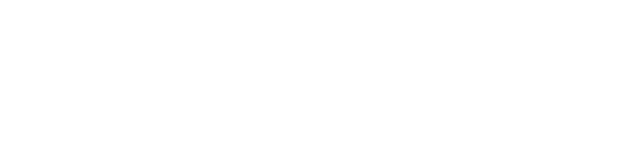
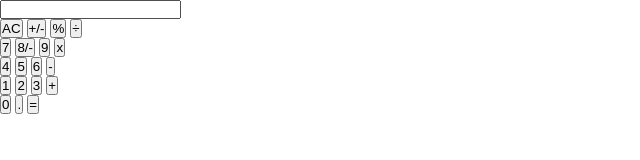
Before and after one commit to Chu29/js-calculator, a plain HTML site: page index.html in a window 1280 px wide. Shown: the whole page, without its empty margins (0-640 px from the left). Drawn offline with Linux system fonts and the light colour scheme.

Commit message:
add: added html structure for the calculator

```diff
--- a/index.html
+++ b/index.html
@@ -7,6 +7,42 @@
     <title>iPhone Calculator</title>
   </head>
   <body>
+    <main id="calc-ctn">
+      <section id="calc-screen">
+        <input type="text" text />
+      </section>
+      <section id="calc-btns">
+        <div class="group-btn">
+          <button>AC</button>
+          <button>+/-</button>
+          <button>%</button>
+          <button>÷</button>
+        </div>
+        <div class="group-btn">
+          <button>7</button>
+          <button>8/-</button>
+          <button>9</button>
+          <button>x</button>
+        </div>
+        <div class="group-btn">
+          <button>4</button>
+          <button>5</button>
+          <button>6</button>
+          <button>-</button>
+        </div>
+        <div class="group-btn">
+          <button>1</button>
+          <button>2</button>
+          <button>3</button>
+          <button>+</button>
+        </div>
+        <div class="group-btn">
+          <button>0</button>
+          <button>.</button>
+          <button>=</button>
+        </div>
+      </section>
+    </main>
     <script src="scripts/app.js"></script>
   </body>
 </html>
```
